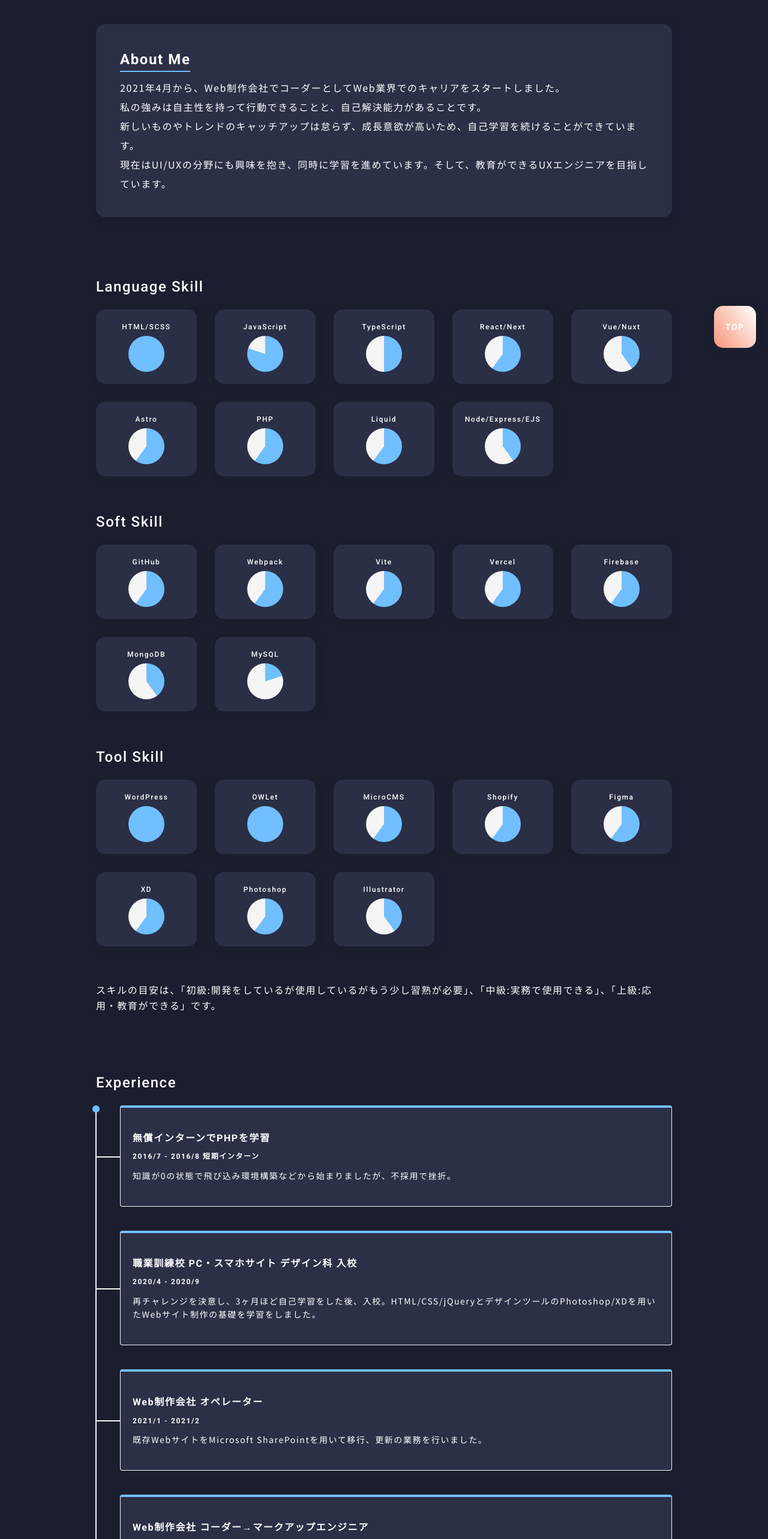
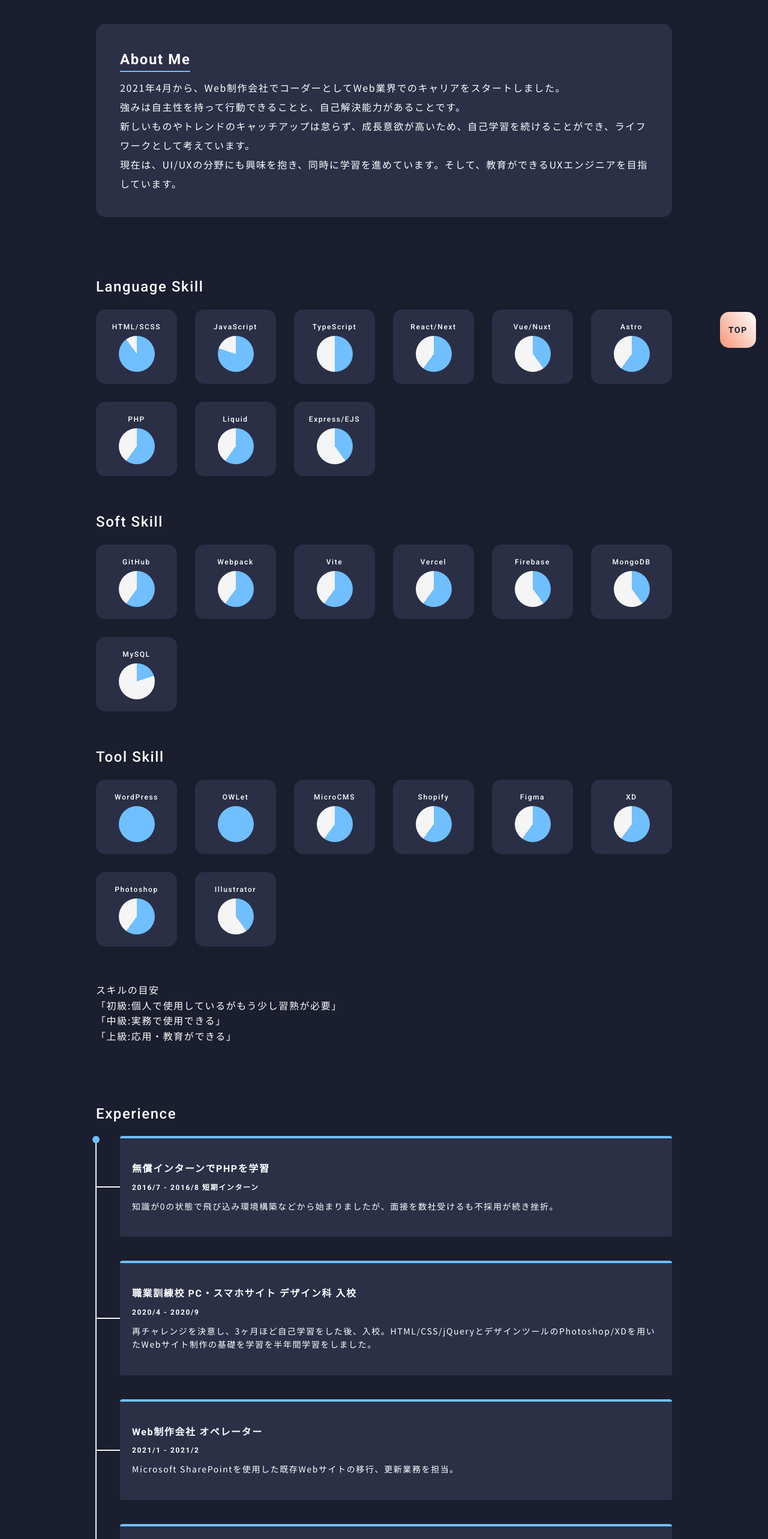
Before and after one commit to yuyuyusan/re-portfolio, a Next.js app: page /about in a window 1280 px wide. Shown: the part 200-2766 px from the top of the page at 60% size. Built offline with nearby package versions, Linux system fonts and the light colour scheme.

Commit message:
[update] レイアウト修正

```diff
--- a/src/app/_components/ExperienceList/index.module.scss
+++ b/src/app/_components/ExperienceList/index.module.scss
@@ -65,7 +65,6 @@
 }
 .listItem__inner {
   padding: 40px 20px;
-  border: 1px solid map-get($colors, gray01);
   border-radius: 4px;
   border-top: 4px solid map-get($colors, navy01);
   background: #2b3047;
--- a/src/app/_components/ExperienceList/index.tsx
+++ b/src/app/_components/ExperienceList/index.tsx
@@ -11,29 +11,28 @@ const career: CareerFlow[] = [
     title: '無償インターンでPHPを学習',
     period: '2016/7 - 2016/8 短期インターン',
     description: [
-      '知識が0の状態で飛び込み環境構築などから始まりましたが、不採用で挫折。',
+      '知識が0の状態で飛び込み環境構築などから始まりましたが、面接を数社受けるも不採用が続き挫折。',
     ],
   },
   {
     title: '職業訓練校 PC・スマホサイト デザイン科 入校',
     period: '2020/4 - 2020/9',
     description: [
-      '再チャレンジを決意し、3ヶ月ほど自己学習をした後、入校。HTML/CSS/jQueryとデザインツールのPhotoshop/XDを用いたWebサイト制作の基礎を学習をしました。',
+      '再チャレンジを決意し、3ヶ月ほど自己学習をした後、入校。HTML/CSS/jQueryとデザインツールのPhotoshop/XDを用いたWebサイト制作の基礎を学習を半年間学習をしました。',
     ],
   },
   {
     title: 'Web制作会社 オペレーター',
     period: '2021/1 - 2021/2',
     description: [
-      '既存WebサイトをMicrosoft SharePointを用いて移行、更新の業務を行いました。',
+      'Microsoft SharePointを使用した既存Webサイトの移行、更新業務を担当。',
     ],
   },
   {
     title: 'Web制作会社 コーダー→マークアップエンジニア',
     period: '2021/4 - 現在',
     description: [
-      'HTML/CSS/JavaScript/PHPを使用したコーディング、詳細設計をメインに行っています。完全分業ですが、レスポンシブのモックアップがないため、UI/UXの提案など、デザイナー業務も担当することもあります。',
-      'ローコードCMS（WPのブロックテーマのようなCMS）のWebサイト制作が主な業務になります。その他、WordPress、LP制作になります。',
+      'ローコードCMS（WPのブロックテーマのようなCMS）のWebサイト制作がメイン業務です。その他、WordPress、LP制作。ローコード以外の制作の場合、HTML/CSS/JavaScript/PHPを使用したコーディング、詳細設計をしています。完全分業ですが、レスポンシブのモックアップが作成されないため、UI/UXの提案など、デザイナー業務も担当することもあります。',
       '社内では、FTP廃止、Git Figma タスク管理ツールの導入、Web知識についての教育、制作プランの提案、制作ルール策定など制作業務の効率化、改善も行っています。',
     ],
   },
--- a/src/app/_components/Header/index.module.scss
+++ b/src/app/_components/Header/index.module.scss
@@ -17,14 +17,14 @@
   right: 20px;
   z-index: 100;
   .fixedMenu__link {
-    width: 70px;
-    height: 70px;
+    width: 60px;
+    height: 60px;
     @include fontEn($size: 14px, $weight: bold);
     @include glassmor;
     display: grid;
     place-content: center;
     transition: 0.3s;
-    color: map-get($colors, white01);
+    color: map-get($colors, black02);
     background: linear-gradient(
       -125deg,
       map-get($colors, white01) 1%,
--- a/src/app/_components/ModalComp/index.module.scss
+++ b/src/app/_components/ModalComp/index.module.scss
@@ -7,7 +7,7 @@
   top: 0;
   left: 0;
   background: map-get($colors, black02-transparent);
-  z-index: 1;
+  z-index: 11;
   display: grid;
   place-items: center;
   .modalContent {
--- a/src/app/_components/Skills/index.module.scss
+++ b/src/app/_components/Skills/index.module.scss
@@ -1,46 +1,39 @@
 @use 'variables.scss' as *;
 
-
 .skillBox {
-  margin-bottom: 60px;
+  margin-block-end: 60px;
   &:last-child {
-    margin-bottom: 0;
+    margin-block-end: 0;
   }
   .skillTitle {
-    margin-bottom: 20px;
-    @include fontEn($size: 24px,$weight: 500);
+    margin-block-end: 20px;
+    @include fontEn($size: 24px, $weight: 500);
   }
 }
 .skillList {
-  display: flex;
-  flex-wrap: wrap;
+  display: grid;
   gap: 30px;
+  grid-template-columns: repeat(auto-fit, minmax(120px, 1fr));
   @include mq(tab) {
     gap: 20px;
   }
 
   .skillItem {
-    width: calc((100% - (30px * 4)) / 5);
-    padding: 20px;
+    padding: 20px 10px;
     @include glassmor;
     background: map-get($colors, navy02);
     cursor: pointer;
     &:hover {
       @include hoverScale;
     }
-    @include mq(tab) {
-      width: calc((100% - (20px * 2)) / 3);
-    }
     .skill__name {
-      margin-bottom: 5px;
+      margin-block-end: 5px;
       @include fontEn($weight: 500);
       font-size: 12px;
       text-align: center;
     }
   }
 }
-
-
 
 .skill__circle {
   width: 60px;
@@ -52,18 +45,18 @@
     opacity: 1;
   }
   .num {
+    padding: 5px;
+    font-size: 12px;
+    border-radius: 4px;
+    background: map-get($colors, black01);
+    color: map-get($colors, white01);
     position: absolute;
     top: 50%;
     left: 50%;
     transform: translate(-50%, -50%);
-    background: map-get($colors, black01);
-    color: map-get($colors, white01);
-    padding: 5px;
     line-height: 1;
     opacity: 0;
     transition: 0.3s;
     white-space: nowrap;
-    font-size: 12px;
-    border-radius: 4px;
   }
 }
--- a/src/app/_components/Skills/index.tsx
+++ b/src/app/_components/Skills/index.tsx
@@ -16,13 +16,13 @@ type SkillListProps = {
 const languageSkills: Skills[] = [
   {
     name: 'HTML/SCSS',
-    level: 5,
-    desc: '構造化を意識し、アクセシビリティに配慮したセマンティックなHTMLが書けます。CSSはモジュール化していない構成の場合は、BEM設計を採用しています。また、最新のCSSのキャッチアップは怠らずFirefoxまで対応したものから採用しています。変更に強いマークアップを意識しています。\※最近は、SCSSからCSSに戻すことを検討しています。',
+    level: 4.5,
+    desc: '構造化を意識し、アクセシビリティに配慮したセマンティックなHTMLが書けます。（適切なWAI-AREAを再度学習中）CSSはモジュール化していない構成の場合は、BEM設計を採用しています。また、最新のCSSのキャッチアップは怠らずFirefoxまで対応したものから採用しています。変更に強いマークアップを意識しています。※最近は、SCSSからCSSに戻すことを検討しています。',
   },
   {
     name: 'JavaScript',
     level: 4,
-    desc: '基本的な操作は問題なくできます。自己学習でSPAサイトをVanilla JSで制作したことがあります。',
+    desc: '基本的な操作は問題なくできます。自己学習でSPAサイトをVanilla JSで制作した経験があります。',
   },
   {
     name: 'TypeScript',
@@ -32,7 +32,7 @@ const languageSkills: Skills[] = [
   {
     name: 'React/Next',
     level: 3,
-    desc: 'Nextで品質が高いサイトの提供を目的で学習しています。Next App Routerを使用しVercelと並行して使用しています。ヘッドレスCMSを利用したサイト制作では、レンダリングをSSG,ISRの実装をしています。また、Reactのみでの個人開発経験があります。Reactのライブラリなどの構築経験があります。',
+    desc: 'Nextで品質が高いサイトの提供を目的で学習しています。Next App Routerを使用しVercelと並行して使用しています。ヘッドレスCMSを利用したサイト制作では、レンダリングをSSG,ISRの実装をしています。また、Reactのみでの個人開発経験があり、Reactのライブラリなどの構築経験があります。',
   },
   {
     name: 'Vue/Nuxt',
@@ -55,7 +55,7 @@ const languageSkills: Skills[] = [
     desc: '新規ファイル作成、入力項目、カート機能のカスタマイズ、APIの取得などができます。',
   },
   {
-    name: 'Node/Express/EJS',
+    name: 'Express/EJS',
     level: 2,
     desc: 'Expressを使用したサーバーサイドの開発経験があります。認証・認可のスクラッチ構築で利用経験があります。',
   },
@@ -64,7 +64,7 @@ const softSkills: Skills[] = [
   {
     name: 'GitHub',
     level: 3,
-    desc: 'チーム開発経験はありませんが、コンフリクト対策、org、merge、branchなどの基本的な操作は問題なくできます。また、業務ではGitHubのActionsを使用したCI/CDを利用しています。これまでチーム開発経験がなかったためmain branchを今まで使用していましたが、現在はmain branchを使用せず、develop branchを使用しています。good first issueでOSS活動に取り組見始めました。\n※個人利用のみコマンドラインを使用しています。',
+    desc: 'チーム開発経験はありませんが、コンフリクト対策、org、merge、branchなどの基本的な操作、対策可能です。また、業務ではGitHubのActionsを使用したCI/CDを利用しています。これまでチーム開発経験がなかったためmain branchを今まで使用していましたが、現在はmain branchを使用せず、develop branchを使用しています。good first issueでOSS活動に取り組見始めました。\n※個人利用のみコマンドラインを使用しています。',
   },
   {
     name: 'Webpack',
@@ -83,7 +83,7 @@ const softSkills: Skills[] = [
   },
   {
     name: 'Firebase',
-    level: 3,
+    level: 2,
     desc: 'ホスティングサービスとして使用経験があります。基本的な操作は問題なくでき、Googleアナリティクス、Googleタグマネージャー、の設定も可能です。',
   },
   {
@@ -106,7 +106,7 @@ const toolSkills: Skills[] = [
   {
     name: 'OWLet',
     level: 5,
-    desc: 'ほぼすべての機能を使用でき、カスタマイズも可能です。\nhttps://owlet.guide/',
+    desc: 'ほぼすべての機能を使用でき、カスタマイズも可能です。',
   },
   {
     name: 'MicroCMS',
@@ -121,7 +121,7 @@ const toolSkills: Skills[] = [
   {
     name: 'Figma',
     level: 3,
-    desc: '個人利用でメインで使用しているツールです。オートレイアウトや、状態を使用したり、プロトタイプの作成は可能ですが、まだまだ勉強中です。個人サイトのモックアップ作成中です。',
+    desc: '個人利用でメインで使用しているツールです。オートレイアウトや、状態を使用したり、プロトタイプの作成は可能ですが、まだまだ勉強中です。個人サイトのモックアップを作成中です。',
   },
   {
     name: 'XD',
@@ -131,7 +131,7 @@ const toolSkills: Skills[] = [
   {
     name: 'Photoshop',
     level: 3,
-    desc: '基本的な画像の加工、修正、作成ができます。ファビコン、OGP、ロゴの作成の実務経験があります。',
+    desc: '基本的な画像の加工、修正、作成ができます。ファビコン、OGP、ロゴ、名刺、画像作成の実務経験があります。',
   },
   {
     name: 'Illustrator',
--- a/src/app/about/page.tsx
+++ b/src/app/about/page.tsx
@@ -18,11 +18,11 @@ export default function About() {
               <dd className={`${styles.defDesc} ${styles.jp}`}>
                 2021年4月から、Web制作会社でコーダーとしてWeb業界でのキャリアをスタートしました。
                 <br />
-                私の強みは自主性を持って行動できることと、自己解決能力があることです。
+                強みは自主性を持って行動できることと、自己解決能力があることです。
                 <br />
-                新しいものやトレンドのキャッチアップは怠らず、成長意欲が高いため、自己学習を続けることができています。
+                新しいものやトレンドのキャッチアップは怠らず、成長意欲が高いため、自己学習を続けることができ、ライフワークとして考えています。
                 <br />
-                現在はUI/UXの分野にも興味を抱き、同時に学習を進めています。そして、教育ができるUXエンジニアを目指しています。
+                現在は、UI/UXの分野にも興味を抱き、同時に学習を進めています。そして、教育ができるUXエンジニアを目指しています。
               </dd>
               {/* <dd className={`${styles.defDesc} ${styles.en}`}>
                 {`I started my career in the web industry as a coder in a web
@@ -64,7 +64,13 @@ export default function About() {
         <div className={styles.skills}>
           <Skills />
           <p className={styles.skillsNotes}>
-            スキルの目安は、「初級:開発をしているが使用しているがもう少し習熟が必要」、「中級:実務で使用できる」、「上級:応用・教育ができる」です。
+            スキルの目安
+            <br />
+            「初級:個人で使用しているがもう少し習熟が必要」
+            <br />
+            「中級:実務で使用できる」
+            <br />
+            「上級:応用・教育ができる」
           </p>
         </div>
       </section>
--- a/src/app/page.module.scss
+++ b/src/app/page.module.scss
@@ -39,7 +39,7 @@
   transition: 0.3s;
   color: map-get($colors, white01);
   @include mq(tab) {
-    padding: 20px 15px;
+    padding: 30px 20px;
   }
   &:hover {
     @include hoverScale;
--- a/src/app/styles/variables.scss
+++ b/src/app/styles/variables.scss
@@ -38,7 +38,7 @@ $colors: (
   green01: hsla(157, 91%, 72%, 1),
   green01-transparent: hsla(157, 91%, 72%, 0.6),
   purple01: hsla(266, 100%, 72%, 1),
-  purple01-transparent: hsla(266, 100%, 72%, .6),
+  purple01-transparent: hsla(266, 100%, 72%, 0.6),
   navy01: hsla(207, 100%, 72%),
   navy01-transparent: hsla(207, 100%, 72%, 0.6),
   navy02: hsla(229, 25%, 22%, 1),
```
Also changed, not shown: src/app/_components/Navigation/index.module.scss (+24 -6 lines), src/app/_components/Navigation/index.tsx (+63 -9 lines), src/app/_components/icons/menuclose.svg (added), src/app/_components/icons/menuopen.svg (added).
